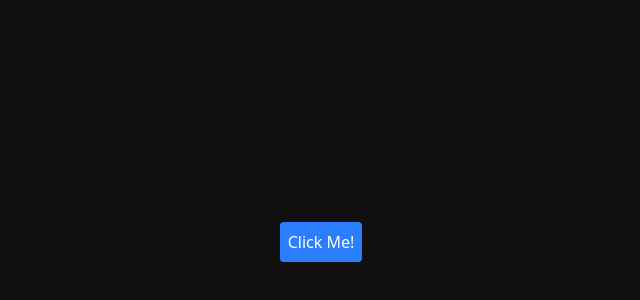
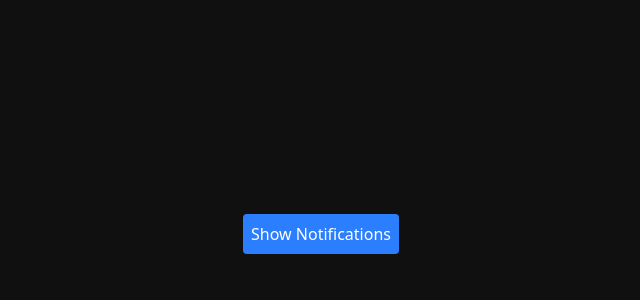
Before and after one commit to Tamalckb531/Learning-Motion, a Next.js app in the folder demos/: page / in a window 1280 px wide. Shown: the part 158-458 px from the top of the page, without its empty margins (319-959 px from the left). Built offline with nearby package versions, Linux system fonts and the light colour scheme.

Commit message:
transition -> add toast notification

```diff
--- a/demos/src/app/page.tsx
+++ b/demos/src/app/page.tsx
@@ -11,9 +11,9 @@ export default function Home() {
       {/* <Accordion /> */}
       {/* <FadeComponent /> */}
       {/* <Modal /> */}
-      <ResponsiveBtn />
+      {/* <ResponsiveBtn /> */}
       {/* <Sidebar /> */}
-      {/* <ToastNotification /> */}
+      <ToastNotification />
     </div>
   );
 }
--- a/demos/src/projects/Transition/ToastNotification.tsx
+++ b/demos/src/projects/Transition/ToastNotification.tsx
@@ -1,7 +1,35 @@
-import React from "react";
+"use client";
+import React, { useState } from "react";
+import { motion } from "motion/react";
 
 const ToastNotification = () => {
-  return <div>ToastNotification</div>;
+  const [visible, setVisible] = useState(false);
+  const showToast = () => {
+    setVisible(true);
+    setTimeout(() => setVisible(false), 3000);
+  };
+  return (
+    <div className=" flex flex-col items-center">
+      <button
+        className=" mb-4 p-2 bg-blue-500 text-white rounded"
+        onClick={showToast}
+      >
+        Show Notifications
+      </button>
+
+      {visible && (
+        <motion.div
+          className=" fixed top-4 right-4 p-4 bg-green-500 text-white rounded"
+          initial={{ opacity: 0, translateY: -20 }}
+          animate={{ opacity: 1, translateY: 0 }}
+          exit={{ opacity: 0, translateY: -20 }}
+          transition={{ duration: 0.5 }}
+        >
+          Notification: Action Successful!
+        </motion.div>
+      )}
+    </div>
+  );
 };
 
 export default ToastNotification;
```
